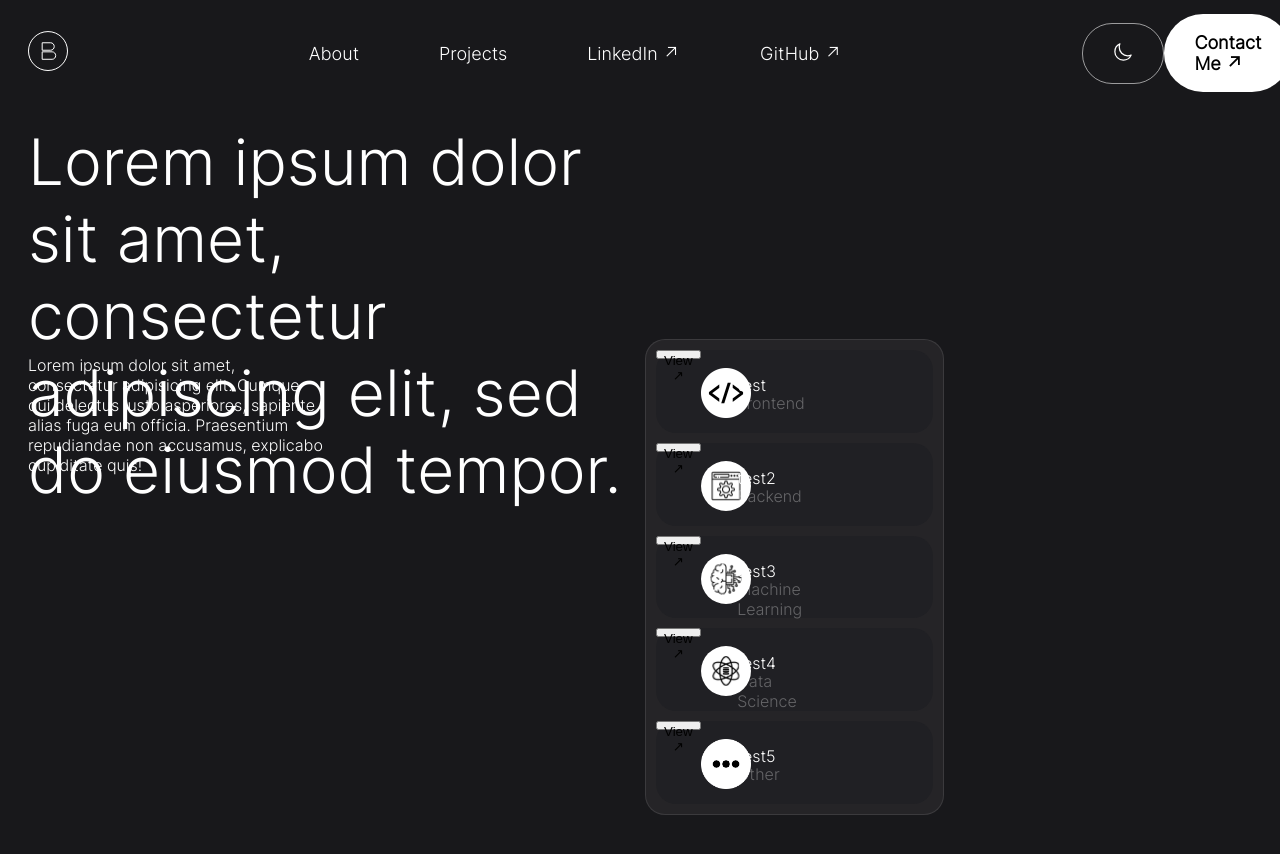
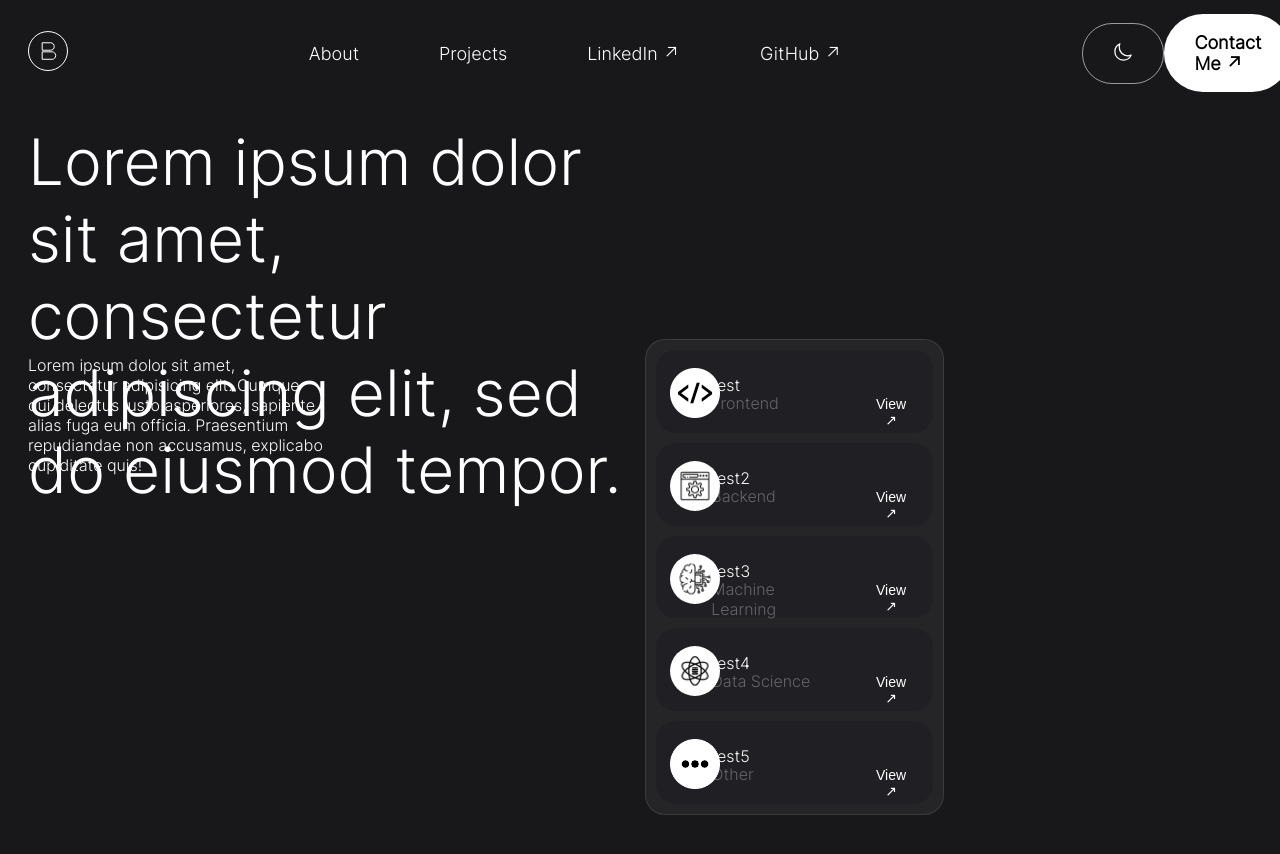
Before and after one commit to BenW2k/Ben-Resume, a Next.js app in the folder frontend/: page / in a window 1280 px wide. Shown: the top 854 px of the page. Built offline with nearby package versions, Linux system fonts and the light colour scheme.

Commit message:
+see more button styling

```diff
--- a/frontend/app/styles/skillsPanel.module.scss
+++ b/frontend/app/styles/skillsPanel.module.scss
@@ -28,3 +28,12 @@
   grid-row: 4 / 5;
   color: variables.$secondary_font_colour;
 }
+
+.see-more-button {
+  grid-column: 16 / 20;
+  grid-row: 6 / 8;
+  border: none;
+  background-color: transparent;
+  font-size: 14px;
+  color: variables.$base_font_colour;
+}
```
